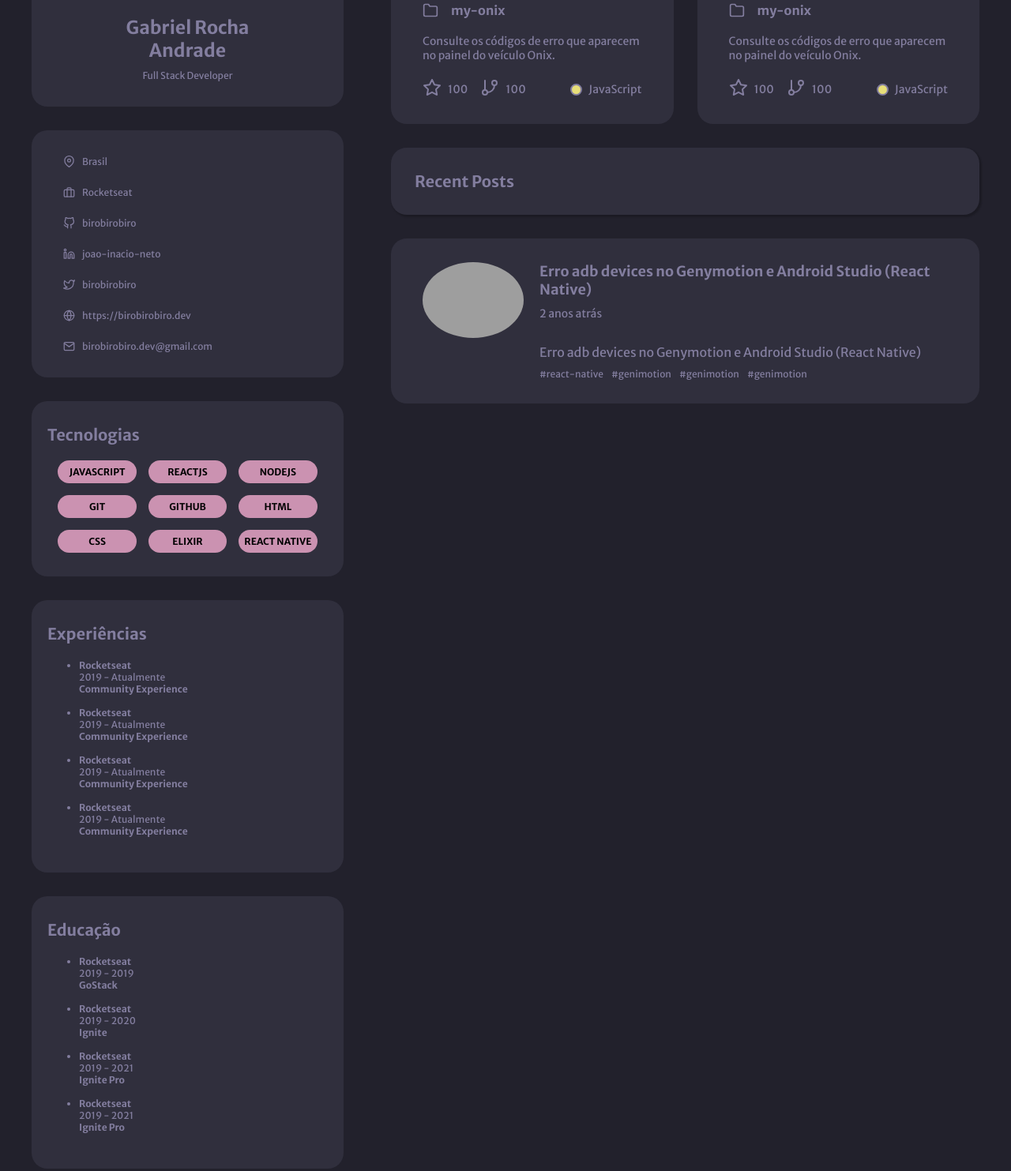
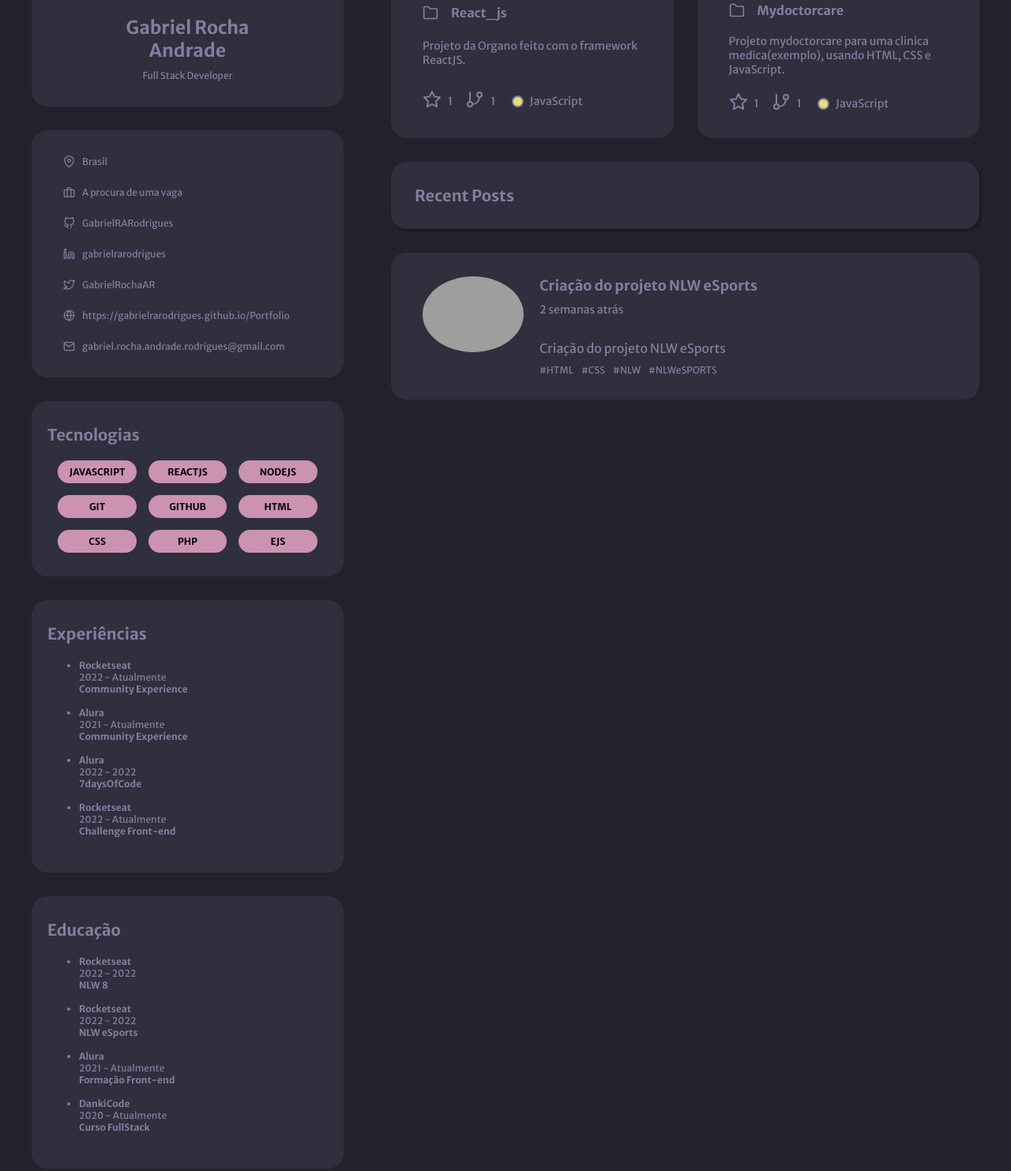
Before and after one commit to GabrielRARodrigues/Portfolio, a plain HTML site: page index.html in a window 1280 px wide. Shown: the part 182-1665 px from the top of the page at 79% size. Drawn offline with Linux system fonts and the light colour scheme; grey boxes are pictures that could not be loaded.

Commit message:
Aidionando meus dados no template

```diff
--- a/assets/styles.css
+++ b/assets/styles.css
@@ -15,7 +15,6 @@
 }
 
 body {
-  margin-inline: auto;
   font-size: 1.2rem;
   font-weight: 400;
   font-family: 'Merriweather Sans', sans-serif;
@@ -60,7 +59,7 @@ main section > div {
   padding: 3rem 4rem;
   border-radius: 2rem;
   gap: 2rem;
-  grid-template-columns: 1fr auto;
+  grid-template-columns: auto 1fr;
 }
 
 ul {
--- a/index.html
+++ b/index.html
@@ -21,45 +21,66 @@
           src="https://avatars.githubusercontent.com/u/105179063?v=4"
           alt="Icone do perfil"
         />
-        <h2 class="profile__title">Gabriel Rocha Andrade</h2>
+        <h1 class="profile__title">Gabriel Rocha Andrade</h1>
         <p class="profile__text">Full Stack Developer</p>
       </section>
       <section class="navigation">
         <nav class="navigation__navbar">
           <ul class="navigation__list">
             <li class="navigation__item">
-              <a class="navigation__link navigation__link--locale" href="#"
+              <a
+                target="_blank"
+                class="navigation__link navigation__link--locale"
+                href="https://www.google.com/search?q=Brasil"
                 >Brasil</a
               >
             </li>
             <li class="navigation__item">
-              <a class="navigation__link navigation__link--vocation" href="#"
-                >Rocketseat</a
+              <a
+                target="_blank"
+                class="navigation__link navigation__link--vocation"
+                href="#"
+                >A procura de uma vaga</a
               >
             </li>
             <li class="navigation__item">
-              <a class="navigation__link navigation__link--github" href="#"
-                >birobirobiro</a
+              <a
+                target="_blank"
+                class="navigation__link navigation__link--github"
+                href="https://github.com/GabrielRARodrigues"
+                >GabrielRARodrigues</a
               >
             </li>
             <li class="navigation__item">
-              <a class="navigation__link navigation__link--linkedin" href="#"
-                >joao-inacio-neto</a
+              <a
+                target="_blank"
+                class="navigation__link navigation__link--linkedin"
+                href="https://www.linkedin.com/in/gabrielrarodrigues"
+                >gabrielrarodrigues</a
               >
             </li>
             <li class="navigation__item">
-              <a class="navigation__link navigation__link--twitter" href="#"
-                >birobirobiro</a
+              <a
+                target="_blank"
+                class="navigation__link navigation__link--twitter"
+                href="https://twitter.com/GabrielRochaAR"
+                >GabrielRochaAR</a
               >
             </li>
             <li class="navigation__item">
-              <a class="navigation__link navigation__link--site" href="#"
-                >https://birobirobiro.dev
+              <a
+                target="_blank"
+                class="navigation__link navigation__link--site"
+                href="https://gabrielrarodrigues.github.io/Portfolio"
+                >https://gabrielrarodrigues.github.io/Portfolio
               </a>
             </li>
             <li class="navigation__item">
-              <a class="navigation__link navigation__link--email" href="#"
-                >birobirobiro.dev@gmail.com</a
+              <a
+                target="_blank"
+                class="navigation__link navigation__link--email"
+                href="mailto:gabriel.rocha.andrade.rodrigues@gmail.com"
+                >gabriel.rocha.andrade.rodrigues@gmail.com</a
               >
             </li>
           </ul>
@@ -90,10 +111,10 @@
             <a href="#" class="technologies__link">css</a>
           </li>
           <li class="technologies__item">
-            <a href="#" class="technologies__link">elixir</a>
+            <a href="#" class="technologies__link">php</a>
           </li>
           <li class="technologies__item">
-            <a href="#" class="technologies__link">react native</a>
+            <a href="#" class="technologies__link">EJS</a>
           </li>
         </ul>
       </section>
@@ -102,31 +123,27 @@
         <dl class="experiencies__description-list">
           <dt class="description-list__term">Rocketseat</dt>
           <dd class="description-list__data">
-            2019 - Atualmente
+            2022 - Atualmente
             <b class="description-list__data-experience"
               >Community Experience</b
             >
           </dd>
-          <dt class="description-list__term">Rocketseat</dt>
+          <dt class="description-list__term">Alura</dt>
           <dd class="description-list__data">
-            2019 - Atualmente
+            2021 - Atualmente
             <b class="description-list__data-experience"
               >Community Experience</b
             >
           </dd>
-          <dt class="description-list__term">Rocketseat</dt>
+          <dt class="description-list__term">Alura</dt>
           <dd class="description-list__data">
-            2019 - Atualmente
-            <b class="description-list__data-experience"
-              >Community Experience</b
-            >
+            2022 - 2022
+            <b class="description-list__data-experience">7daysOfCode</b>
           </dd>
           <dt class="description-list__term">Rocketseat</dt>
           <dd class="description-list__data">
-            2019 - Atualmente
-            <b class="description-list__data-experience"
-              >Community Experience</b
-            >
+            2022 - Atualmente
+            <b class="description-list__data-experience">Challenge Front-end</b>
           </dd>
         </dl>
       </section>
@@ -135,32 +152,40 @@
         <dl class="education__description-list">
           <dt class="description-list__term">Rocketseat</dt>
           <dd class="description-list__data">
-            2019 - 2019 <b class="description-list__data-experience">GoStack</b>
+            2022 - 2022 <b class="description-list__data-experience">NLW 8</b>
           </dd>
           <dt class="description-list__term">Rocketseat</dt>
           <dd class="description-list__data">
-            2019 - 2020 <b class="description-list__data-experience">Ignite</b>
+            2022 - 2022
+            <b class="description-list__data-experience">NLW eSports</b>
           </dd>
-          <dt class="description-list__term">Rocketseat</dt>
+          <dt class="description-list__term">Alura</dt>
           <dd class="description-list__data">
-            2019 - 2021
-            <b class="description-list__data-experience">Ignite Pro</b>
+            2021 - Atualmente
+            <b class="description-list__data-experience">Formação Front-end</b>
           </dd>
-          <dt class="description-list__term">Rocketseat</dt>
+          <dt class="description-list__term">DankiCode</dt>
           <dd class="description-list__data">
-            2019 - 2021
-            <b class="description-list__data-experience">Ignite Pro</b>
+            2020 - Atualmente
+            <b class="description-list__data-experience">Curso FullStack</b>
           </dd>
         </dl>
       </section>
     </aside>
     <main>
       <section class="projects">
-        <h2 class="projects__title">My Projects <a href="#">Veja todos</a></h2>
+        <h2 class="projects__title">
+          My Projects
+          <a
+            target="_blank"
+            href="https://github.com/GabrielRARodrigues?tab=repositories"
+            >Veja todos</a
+          >
+        </h2>
         <div class="projects__card">
-          <h4 class="projects-card__title">my-onix</h4>
+          <h4 class="projects-card__title">React_js</h4>
           <p class="projects-card__text">
-            Consulte os códigos de erro que aparecem no painel do veículo Onix.
+            Projeto da Organo feito com o framework ReactJS.
           </p>
           <p class="projects-card__datas">
             <i
@@ -179,7 +204,7 @@
                 <polygon
                   points="12 2 15.09 8.26 22 9.27 17 14.14 18.18 21.02 12 17.77 5.82 21.02 7 14.14 2 9.27 8.91 8.26 12 2"
                 ></polygon></svg></i
-            >100<i
+            >1<i
               ><svg
                 xmlns="http://www.w3.org/2000/svg"
                 width="24"
@@ -196,14 +221,15 @@
                 <circle cx="18" cy="6" r="3"></circle>
                 <circle cx="6" cy="18" r="3"></circle>
                 <path d="M18 9a9 9 0 0 1-9 9"></path></svg></i
-            >100
+            >1
           </p>
           <span class="projects-card__technology">JavaScript</span>
         </div>
         <div class="projects__card">
-          <h4 class="projects-card__title">my-onix</h4>
+          <h4 class="projects-card__title">Mydoctorcare</h4>
           <p class="projects-card__text">
-            Consulte os códigos de erro que aparecem no painel do veículo Onix.
+            Projeto mydoctorcare para uma clinica medica(exemplo), usando HTML,
+            CSS e JavaScript.
           </p>
           <p class="projects-card__datas">
             <i
@@ -222,7 +248,7 @@
                 <polygon
                   points="12 2 15.09 8.26 22 9.27 17 14.14 18.18 21.02 12 17.77 5.82 21.02 7 14.14 2 9.27 8.91 8.26 12 2"
                 ></polygon></svg></i
-            >100<i
+            >1<i
               ><svg
                 xmlns="http://www.w3.org/2000/svg"
                 width="24"
@@ -239,7 +265,7 @@
                 <circle cx="18" cy="6" r="3"></circle>
                 <circle cx="6" cy="18" r="3"></circle>
                 <path d="M18 9a9 9 0 0 1-9 9"></path></svg></i
-            >100
+            >1
           </p>
           <span class="projects-card__technology">JavaScript</span>
         </div>
@@ -253,18 +279,14 @@
             alt="Icone do perfil"
           />
           <div class="posts__card-content">
-            <h3 class="posts__card-title">
-              Erro adb devices no Genymotion e Android Studio (React Native)
-            </h3>
-            <span class="posts__card-time">2 anos atrás</span>
-            <p class="posts__card-text">
-              Erro adb devices no Genymotion e Android Studio (React Native)
-            </p>
+            <h3 class="posts__card-title">Criação do projeto NLW eSports</h3>
+            <span class="posts__card-time">2 semanas atrás</span>
+            <p class="posts__card-text">Criação do projeto NLW eSports</p>
             <ul class="posts__card-list">
-              <li class="post__card-item">#react-native</li>
-              <li class="post__card-item">#genimotion</li>
-              <li class="post__card-item">#genimotion</li>
-              <li class="post__card-item">#genimotion</li>
+              <li class="post__card-item">#HTML</li>
+              <li class="post__card-item">#CSS</li>
+              <li class="post__card-item">#NLW</li>
+              <li class="post__card-item">#NLWeSPORTS</li>
             </ul>
           </div>
         </div>
```
